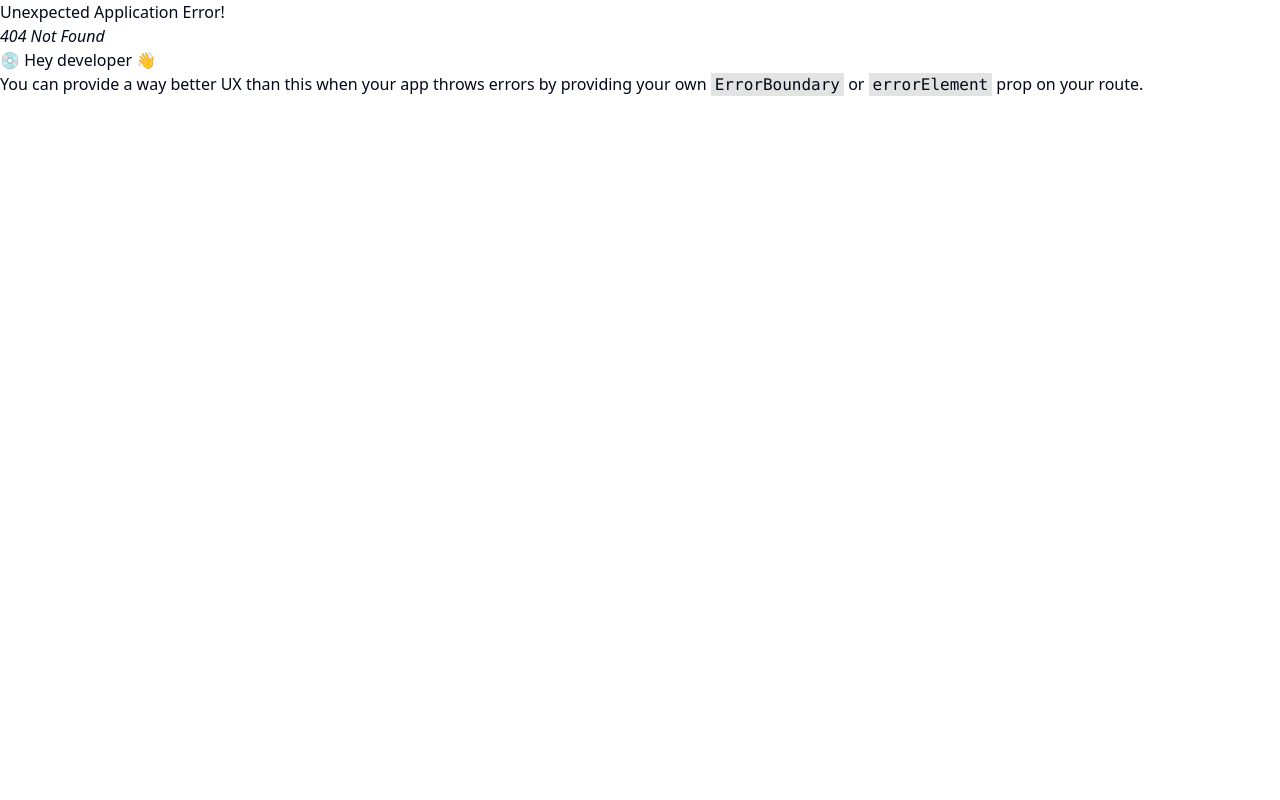
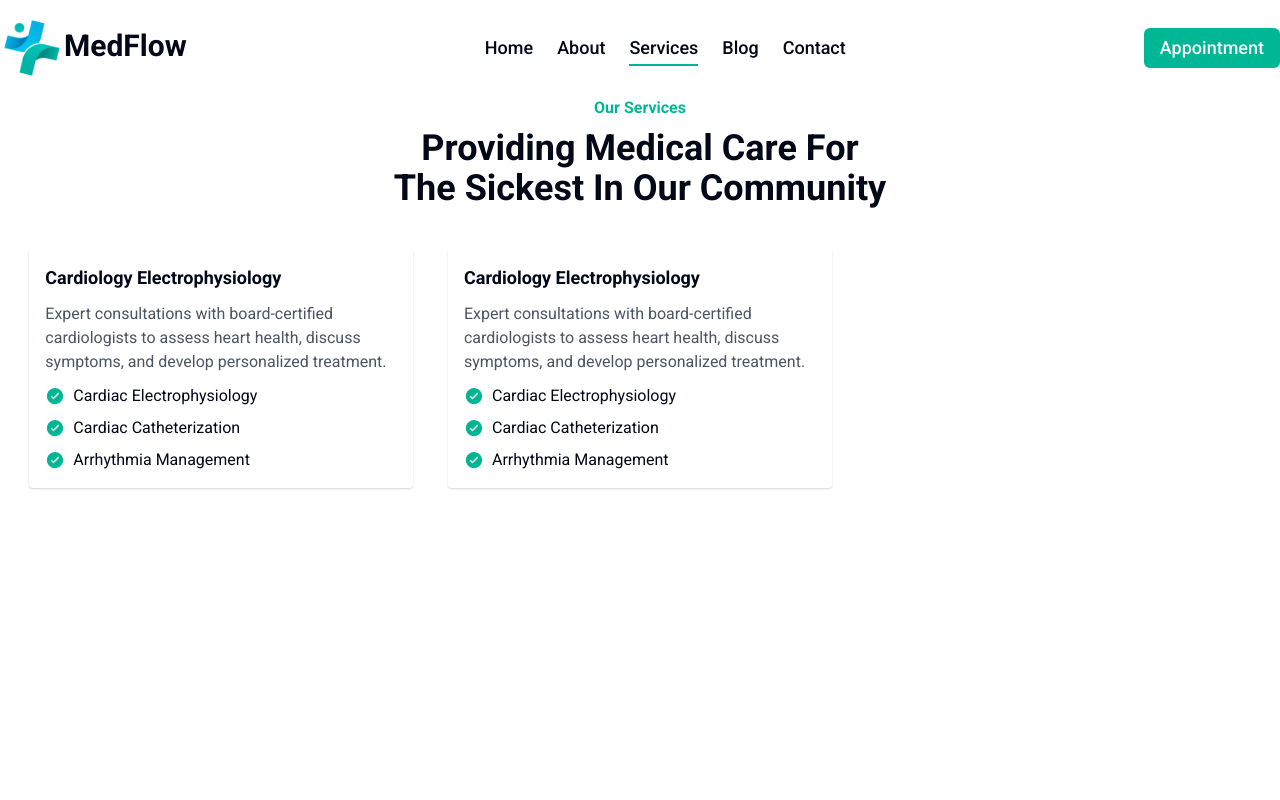
Before and after one commit to Mh-Monzil/MedFlow, a React (Vite) app: page /services in a window 1280 px wide. Before the commit this address had no page. Shown: the top 800 px of the page. Built offline with nearby package versions, Linux system fonts and the light colour scheme.

Commit message:
add: services card structure added

```diff
--- a/src/Routes/Routes.jsx
+++ b/src/Routes/Routes.jsx
@@ -3,6 +3,7 @@ import Root from "../layouts/Root";
 import Home from "../pages/Home";
 import Contact from "../pages/Contact";
 import About from "@/pages/About";
+import Services from "@/pages/Services";
 
 export const router = createBrowserRouter([
     {
@@ -21,6 +22,10 @@ export const router = createBrowserRouter([
           path: "/contact",
           element: <Contact />,
         },
+        {
+          path: "/services",
+          element: <Services />,
+        },
       ],
     },
   ]);
--- a/src/components/Shared/Footer.jsx
+++ b/src/components/Shared/Footer.jsx
@@ -8,7 +8,7 @@ import { RiMailSendFill } from "react-icons/ri";
 
 const Footer = () => {
   return (
-    <div className="bg-primaryDark">
+    <div className="bg-primaryDark mt-[481px]">
       <div className="max-w-7xl mx-auto px-4 md:px-6 py-16 grid grid-cols-1 md:grid-cols-2 lg:grid-cols-4 gap-10">
         {/* col-1  */}
         <div className="">
--- /dev/null
+++ b/src/pages/Services.jsx
@@ -0,0 +1,60 @@
+import { IoIosCheckmarkCircle } from "react-icons/io";
+
+const Services = () => {
+  const cardInfo = [
+    {
+      title: "Cardiology Electrophysiology",
+      description:
+        "Expert consultations with board-certified cardiologists to assess heart health, discuss symptoms, and develop personalized treatment.",
+      services: [
+        "Cardiac Electrophysiology",
+        "Cardiac Catheterization",
+        "Arrhythmia Management",
+      ],
+    },
+    {
+      title: "Cardiology Electrophysiology",
+      description:
+        "Expert consultations with board-certified cardiologists to assess heart health, discuss symptoms, and develop personalized treatment.",
+      services: [
+        "Cardiac Electrophysiology",
+        "Cardiac Catheterization",
+        "Arrhythmia Management",
+      ],
+    },
+  ];
+
+  return (
+    <div className="max-w-7xl mx-auto px-4 md:px-6">
+      <div className="text-center">
+        <p className="font-semibold text-primaryTeal ">Our Services</p>
+        <h3 className="text-3xl md:text-4xl font-bold py-2 capitalize max-w-[500px] mx-auto">
+          providing medical care for the sickest in our community
+        </h3>
+      </div>
+      <div className="grid grid-cols-1 md:grid-cols-2 lg:grid-cols-3 gap-6 mt-8">
+        {cardInfo.map((info, idx) => {
+          return (
+            <div
+              key={idx}
+              className="max-w-96 mx-auto shadow-sm shadow-gray-300 hover:shadow-primaryTeal p-4 rounded-sm transition-all duration-300 ease-in-out"
+            >
+              <h4 className="text-lg font-bold">{info.title}</h4>
+              <p className="text-gray-600 py-2.5">{info.description}</p>
+              <div className="space-y-2">
+                {info.services.map((service, idx) => (
+                  <p key={idx} className="flex items-center gap-2">
+                    <IoIosCheckmarkCircle className="text-primaryTeal text-xl" />
+                    <span>{service}</span>
+                  </p>
+                ))}
+              </div>
+            </div>
+          );
+        })}
+      </div>
+    </div>
+  );
+};
+
+export default Services;
```
